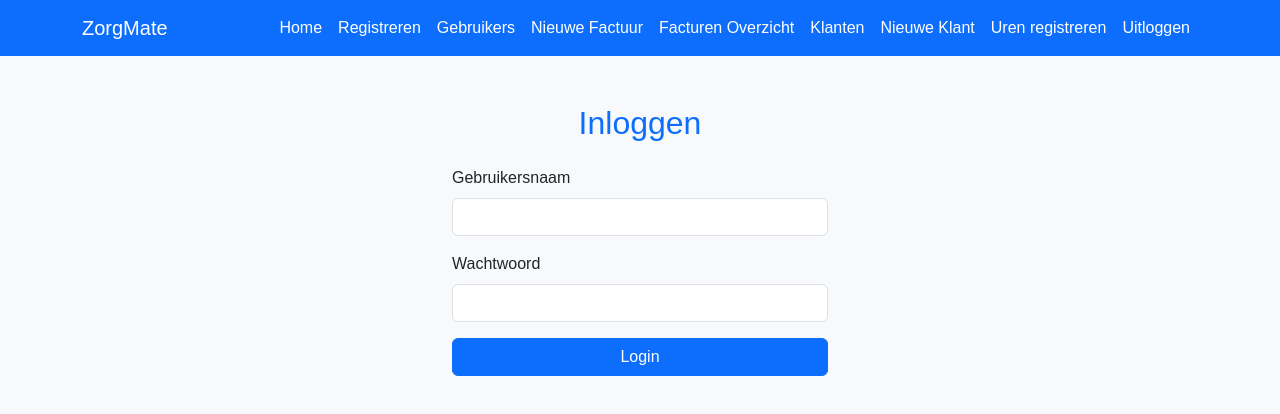
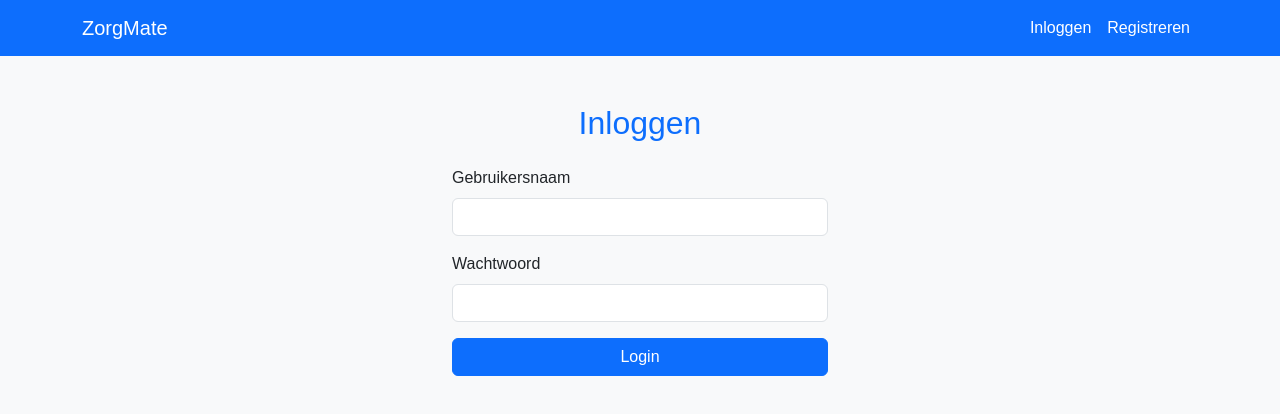
Before and after one commit to Fantasyfays/frontend-zorgmate, a React (Create React App) app: page /login in a window 1280 px wide. Shown: the top 414 px of the page. Built offline with nearby package versions, Linux system fonts and the light colour scheme.

Commit message:
autheraztion navbar

```diff
--- a/src/App.js
+++ b/src/App.js
@@ -1,7 +1,7 @@
 import { BrowserRouter as Router, Routes, Route } from 'react-router-dom';
 import NavigationBar from './components/NavigationBar';
-import Home from './components/Home.jsx';
-import InvoiceEditForm from './components/InvoiceEditForm';  // Voor het bewerken van facturen
+import Home from './components/Home';
+import InvoiceEditForm from './components/InvoiceEditForm';
 import UsersList from './components/UsersList';
 import UserRegistration from './components/UserRegistration';
 import InvoicesList from './components/InvoicesList';
@@ -12,18 +12,19 @@ import ClientForm from "./components/ClientForm";
 import TimeEntryForm from "./components/TimeEntryForm";
 import InvoiceDetails from "./components/InvoiceDetails";
 import ProtectedRoute from './components/ProtectedRoute';
-import LoginPage from './components/LoginPage'; // voeg deze toe als je dat nog niet had
-
+import LoginPage from './components/LoginPage';
 
 function App() {
     return (
         <Router>
             <NavigationBar />
             <Routes>
-                <Route path="/" element={<Home />} />
+                {/* Alleen inloggen en registreren publiekelijk */}
                 <Route path="/login" element={<LoginPage />} />
                 <Route path="/register" element={<UserRegistration />} />
 
+                {/* ALLE andere routes vereisen login */}
+                <Route path="/" element={<ProtectedRoute><Home /></ProtectedRoute>} />
                 <Route path="/users" element={<ProtectedRoute><UsersList /></ProtectedRoute>} />
                 <Route path="/invoices" element={<ProtectedRoute><InvoicesList /></ProtectedRoute>} />
                 <Route path="/users/edit/:id" element={<ProtectedRoute><UserEditForm /></ProtectedRoute>} />
@@ -34,7 +35,6 @@ function App() {
                 <Route path="/time-entry" element={<ProtectedRoute><TimeEntryForm /></ProtectedRoute>} />
                 <Route path="/invoice/details/:id" element={<ProtectedRoute><InvoiceDetails /></ProtectedRoute>} />
             </Routes>
-
         </Router>
     );
 }
--- a/src/components/NavigationBar.jsx
+++ b/src/components/NavigationBar.jsx
@@ -4,10 +4,16 @@ import { useNavigate } from 'react-router-dom';
 
 const NavigationBar = () => {
     const navigate = useNavigate();
+    const isAuthenticated = !!localStorage.getItem('token');
 
     const handleNavigate = (path) => (e) => {
         e.preventDefault();
         navigate(path);
+    };
+
+    const handleLogout = () => {
+        localStorage.removeItem('token');
+        navigate('/login');
     };
 
     return (
@@ -17,19 +23,22 @@ const NavigationBar = () => {
                 <Navbar.Toggle aria-controls="navbar-nav" />
                 <Navbar.Collapse id="navbar-nav">
                     <Nav className="ms-auto">
-                        <Nav.Link href="/" onClick={handleNavigate('/')}>Home</Nav.Link>
-                        <Nav.Link href="/register" onClick={handleNavigate('/register')}>Registreren</Nav.Link>
+                        {isAuthenticated ? (
+                            <>
                                 <Nav.Link href="/users" onClick={handleNavigate('/users')}>Gebruikers</Nav.Link>
                                 <Nav.Link href="/invoice/auto" onClick={handleNavigate('/invoice/auto')}>Nieuwe Factuur</Nav.Link>
                                 <Nav.Link href="/invoices" onClick={handleNavigate('/invoices')}>Facturen Overzicht</Nav.Link>
                                 <Nav.Link href="/clients" onClick={handleNavigate('/clients')}>Klanten</Nav.Link>
                                 <Nav.Link href="/clients/new" onClick={handleNavigate('/clients/new')}>Nieuwe Klant</Nav.Link>
                                 <Nav.Link href="/time-entry" onClick={handleNavigate('/time-entry')}>Uren registreren</Nav.Link>
-                        <Nav.Link onClick={() => {
-                            localStorage.removeItem('token');
-                            window.location.href = '/login';
-                        }}>Uitloggen</Nav.Link>
-
+                                <Nav.Link onClick={handleLogout}>Uitloggen</Nav.Link>
+                            </>
+                        ) : (
+                            <>
+                                <Nav.Link href="/login" onClick={handleNavigate('/login')}>Inloggen</Nav.Link>
+                                <Nav.Link href="/register" onClick={handleNavigate('/register')}>Registreren</Nav.Link>
+                            </>
+                        )}
                     </Nav>
                 </Navbar.Collapse>
             </Container>
--- a/src/components/ProtectedRoute.jsx
+++ b/src/components/ProtectedRoute.jsx
@@ -2,8 +2,13 @@ import React from 'react';
 import { Navigate } from 'react-router-dom';
 
 const ProtectedRoute = ({ children }) => {
-    const token = localStorage.getItem('token');
-    return token ? children : <Navigate to="/login" />;
+    const isAuthenticated = !!localStorage.getItem('token');
+
+    if (!isAuthenticated) {
+        return <Navigate to="/login" replace />;
+    }
+
+    return children;
 };
 
 export default ProtectedRoute;
```
Lines whose indentation alone changed are shown as unchanged.
